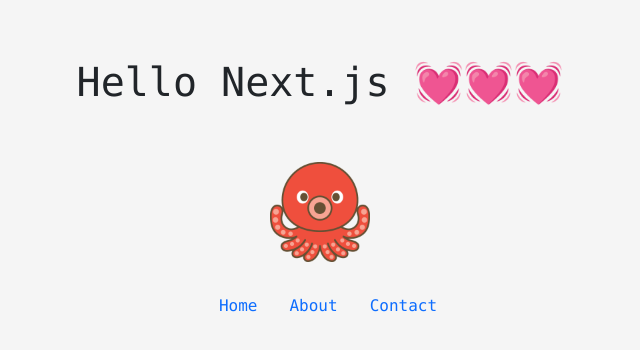
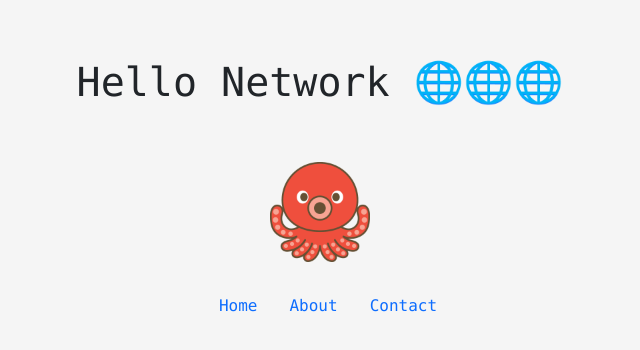
Before and after one commit to osawa-koki/learning-network-v4, a Next.js app: page / in a window 1280 px wide. Shown: the part 204-554 px from the top of the page, without its empty margins (320-960 px from the left). Built offline with nearby package versions, Linux system fonts and the light colour scheme.

Commit message:
🌐🌐🌐

```diff
--- a/pages/index.tsx
+++ b/pages/index.tsx
@@ -7,7 +7,7 @@ export default function Home() {
   return (
     <Layout menu={false} footer={false}>
       <div id='Index'>
-        <h1>Hello Next.js 💓💓💓</h1>
+        <h1>Hello Network 🌐🌐🌐</h1>
         <img id='Logo' src={`${setting.basePath}/tako.png`} alt="Logo" />
         <div id="IndexLink">
         {
```
Also changed, not shown: 1 other file (tests, documents, lock files or other folders).
